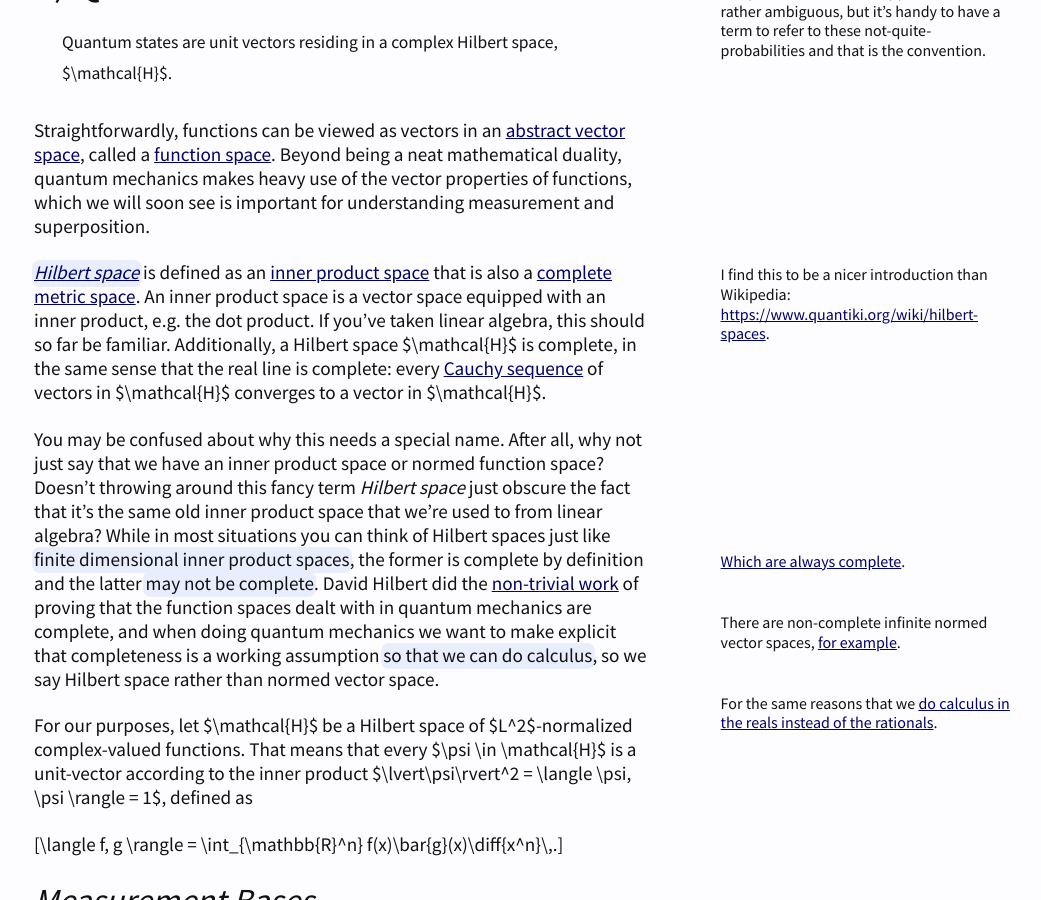
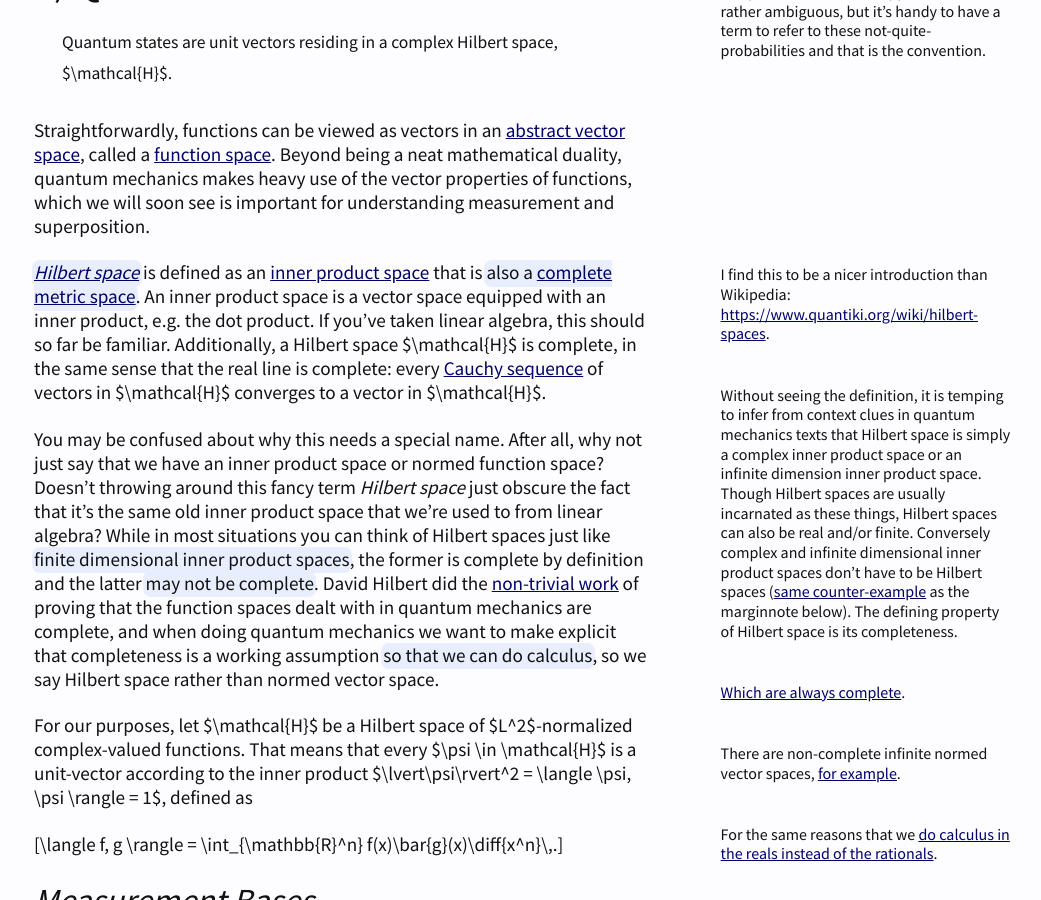
Before and after one commit to danabo/zhat, a Jekyll site: the page built from _posts/2019-12-22-quantum-minimal-conceptual-unit.md, in a window 1280 px wide and 900 px high, scrolled down 1963 px. Shown: the whole window, without its empty margins (126-1167 px from the left). Built offline with Jekyll 4.4.1, drawn with Linux system fonts in a browser that asks for light colours; formulas are drawn with MathJax 3; comment, search, counter and statistics services are not loaded; some of the changed lines change nothing that is shown.

Commit message:
add another marginnote to quantum primer

```diff
--- a/_posts/2019-12-22-quantum-minimal-conceptual-unit.md
+++ b/_posts/2019-12-22-quantum-minimal-conceptual-unit.md
@@ -71,7 +71,7 @@ $\psi(x) \bar{\psi}(x) = \lvert\psi(x)\rvert^2$ is the absolute value squared of
 
 Straightforwardly, functions can be viewed as vectors in an [abstract vector space](https://mathworld.wolfram.com/AbstractVectorSpace.html), called a [function space](https://en.wikipedia.org/wiki/Vector_space#Function_spaces). Beyond being a neat mathematical duality, quantum mechanics makes heavy use of the vector properties of functions, which we will soon see is important for understanding measurement and superposition.
 
-{% marginnote '[*Hilbert space*](https://en.wikipedia.org/wiki/Hilbert_space)' 'I find this to be a nicer introduction than Wikipedia: [https://www.quantiki.org/wiki/hilbert-spaces](https://www.quantiki.org/wiki/hilbert-spaces).' %} is defined as an [inner product space](https://en.wikipedia.org/wiki/Inner_product_space) that is also a [complete metric space](https://en.wikipedia.org/wiki/Complete_metric_space). An inner product space is a vector space equipped with an inner product, e.g. the dot product. If you've taken linear algebra, this should so far be familiar. Additionally, a Hilbert space $\mathcal{H}$ is complete, in the same sense that the real line is complete: every [Cauchy sequence](https://en.wikipedia.org/wiki/Cauchy_sequence#In_a_metric_space) of vectors in $\mathcal{H}$ converges to a vector in $\mathcal{H}$.
+{% marginnote '[*Hilbert space*](https://en.wikipedia.org/wiki/Hilbert_space)' 'I find this to be a nicer introduction than Wikipedia: [https://www.quantiki.org/wiki/hilbert-spaces](https://www.quantiki.org/wiki/hilbert-spaces).' %} is defined as an [inner product space](https://en.wikipedia.org/wiki/Inner_product_space) that is {% marginnote 'also a [complete metric space](https://en.wikipedia.org/wiki/Complete_metric_space)' "Without seeing the definition, it is temping to infer from context clues in quantum mechanics texts that Hilbert space is simply a complex inner product space or an infinite dimension inner product space. Though Hilbert spaces are usually incarnated as these things, Hilbert spaces can also be real and/or finite. Conversely complex and infinite dimensional inner product spaces don't have to be Hilbert spaces ([same counter-example](https://www.mathcounterexamples.net/non-complete-normed-vector-space/) as the marginnote below). The defining property of Hilbert space is its completeness." %}. An inner product space is a vector space equipped with an inner product, e.g. the dot product. If you've taken linear algebra, this should so far be familiar. Additionally, a Hilbert space $\mathcal{H}$ is complete, in the same sense that the real line is complete: every [Cauchy sequence](https://en.wikipedia.org/wiki/Cauchy_sequence#In_a_metric_space) of vectors in $\mathcal{H}$ converges to a vector in $\mathcal{H}$.
 
 You may be confused about why this needs a special name. After all, why not just say that we have an inner product space or normed function space? Doesn't throwing around this fancy term *Hilbert space* just obscure the fact that it's the same old inner product space that we're used to from linear algebra? While in most situations you can think of Hilbert spaces just like {% marginnote 'finite dimensional inner product spaces' '[Which are always complete](https://math.stackexchange.com/questions/1548157/finite-dimensional-vector-spaces-and-completeness).' %}, the former is complete by definition and the latter {% marginnote 'may not be complete' 'There are non-complete infinite normed vector spaces, [for example](https://www.mathcounterexamples.net/non-complete-normed-vector-space/).' %}.  David Hilbert did the [non-trivial work](https://en.wikipedia.org/wiki/Hilbert_space#History) of proving that the function spaces dealt with in quantum mechanics are complete, and when doing quantum mechanics we want to make explicit that completeness is a working assumption {% marginnote 'so that we can do calculus' 'For the same reasons that we [do calculus in the reals instead of the rationals](https://math.stackexchange.com/a/3610494).' %}, so we say Hilbert space rather than normed vector space.
 
```
